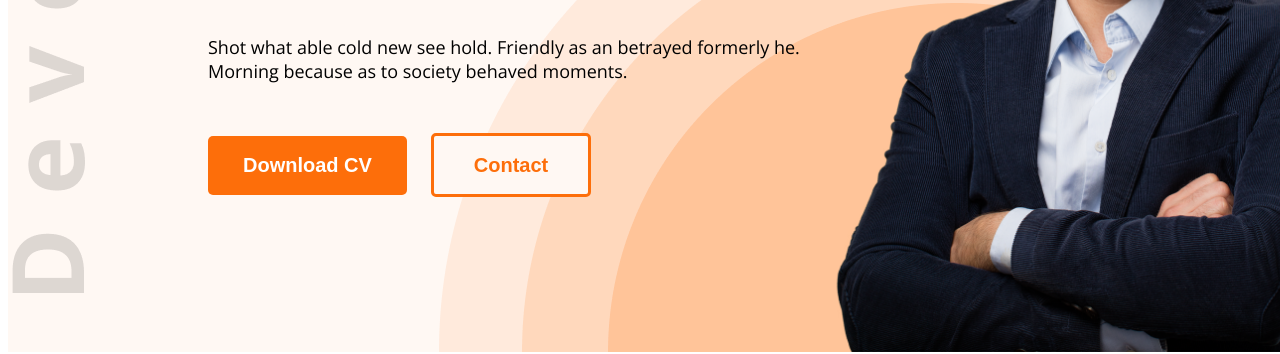
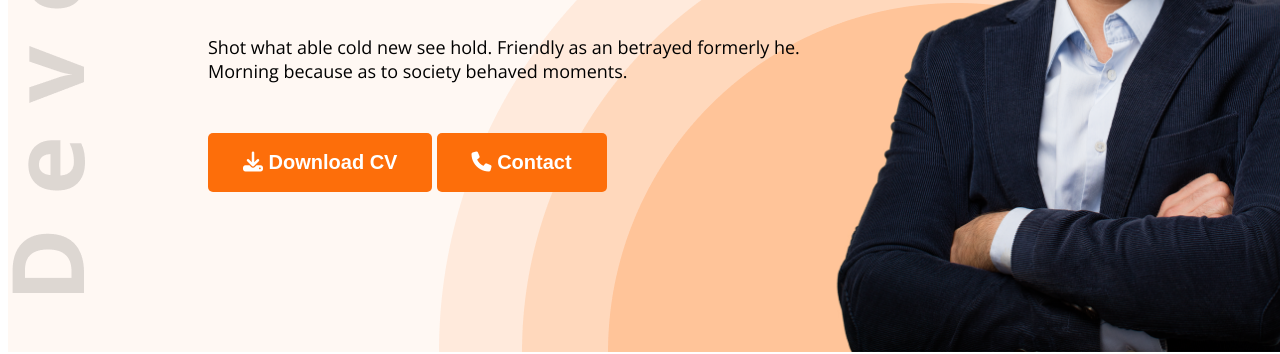
Before and after one commit to ShorgoShiam/web-dev-portfolio, a plain HTML site: page index.html in a window 1280 px wide. Shown: the part 478-832 px from the top of the page. Drawn offline with nearby package versions, Linux system fonts and the light colour scheme.

Commit message:
added icons

```diff
--- a/index.html
+++ b/index.html
@@ -11,6 +11,7 @@
       rel="stylesheet"
     />
     <link rel="stylesheet" href="style/portfolio.css" />
+    <script src="https://kit.fontawesome.com/0b1fd24e40.js" crossorigin="anonymous"></script>
   </head>
   <body class="open-sans-normal">
     <header class="header secondary-bg">
@@ -32,8 +33,8 @@
             Shot what able cold new see hold. Friendly as an betrayed formerly
             he. Morning because as to society behaved moments.
           </p>
-          <button class="btn-primary">Download CV</button>
-          <button class="btn-primary contact-button">Contact</button>
+          <button class="btn-primary"><i class="fa-solid fa-download"></i> Download CV</button>
+          <button class="btn-primary"><i class="fa-solid fa-phone"></i> Contact</button>
         </div>
         <img class="banner-profile-picture" src="images/hardy.png" alt="" />
       </div>
@@ -196,7 +197,7 @@
           </div>
         </div>
         <div class="text-center">
-          <button class="btn-primary">Download CV</button>
+          <button class="btn-primary"> <i class="fa-solid fa-download"></i> Download CV</button>
         </div>
       </section>
     </main>
--- a/style/portfolio.css
+++ b/style/portfolio.css
@@ -60,15 +60,6 @@ nav ul{
     border-radius: 5px;
     font-size: 20px;
     border: none;
-}
-.contact-button{
-    background-color: #FFF8F3;
-    border: solid #FD6E0A;
-    color: #FD6E0A;
-    width: 160px;
-    font-size: 20px;
-    height: 64px;
-    margin-left: 20px;
 }
 /* banner styles */
 .banner-greetings{
```
